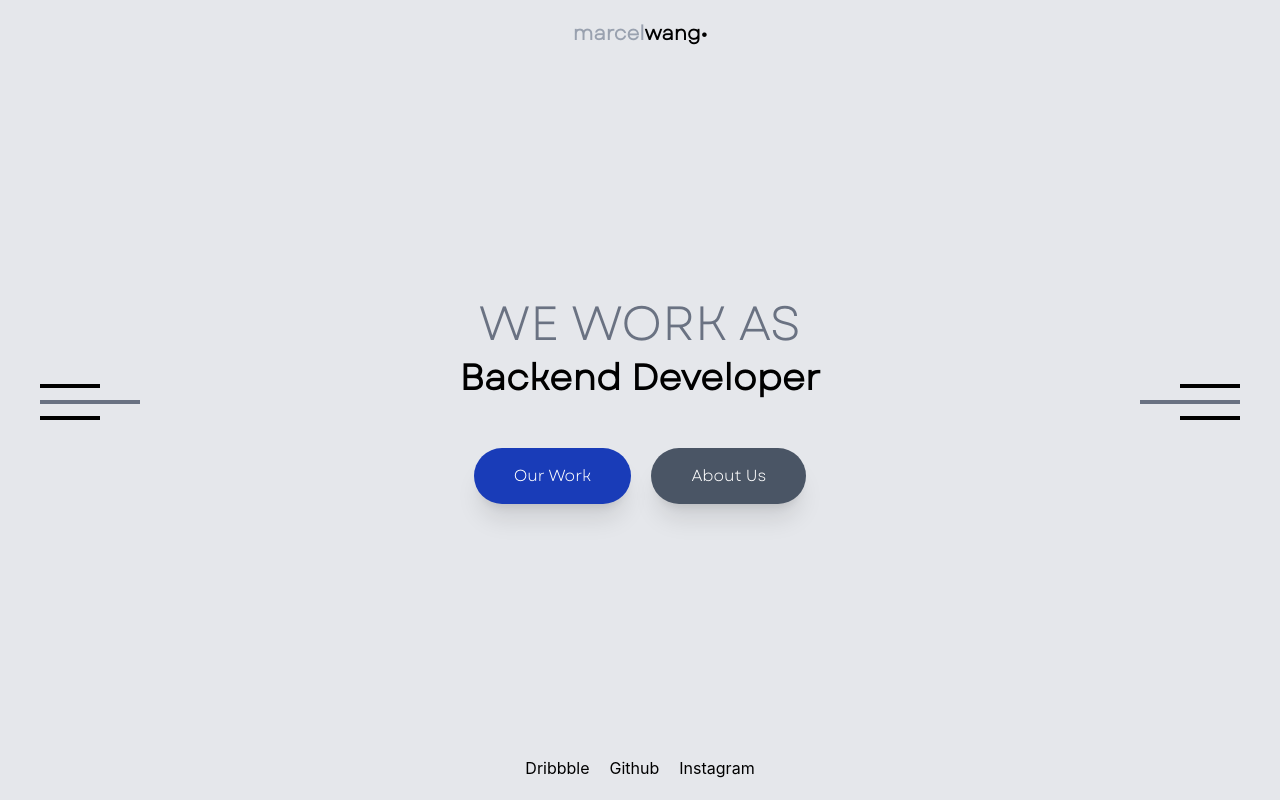
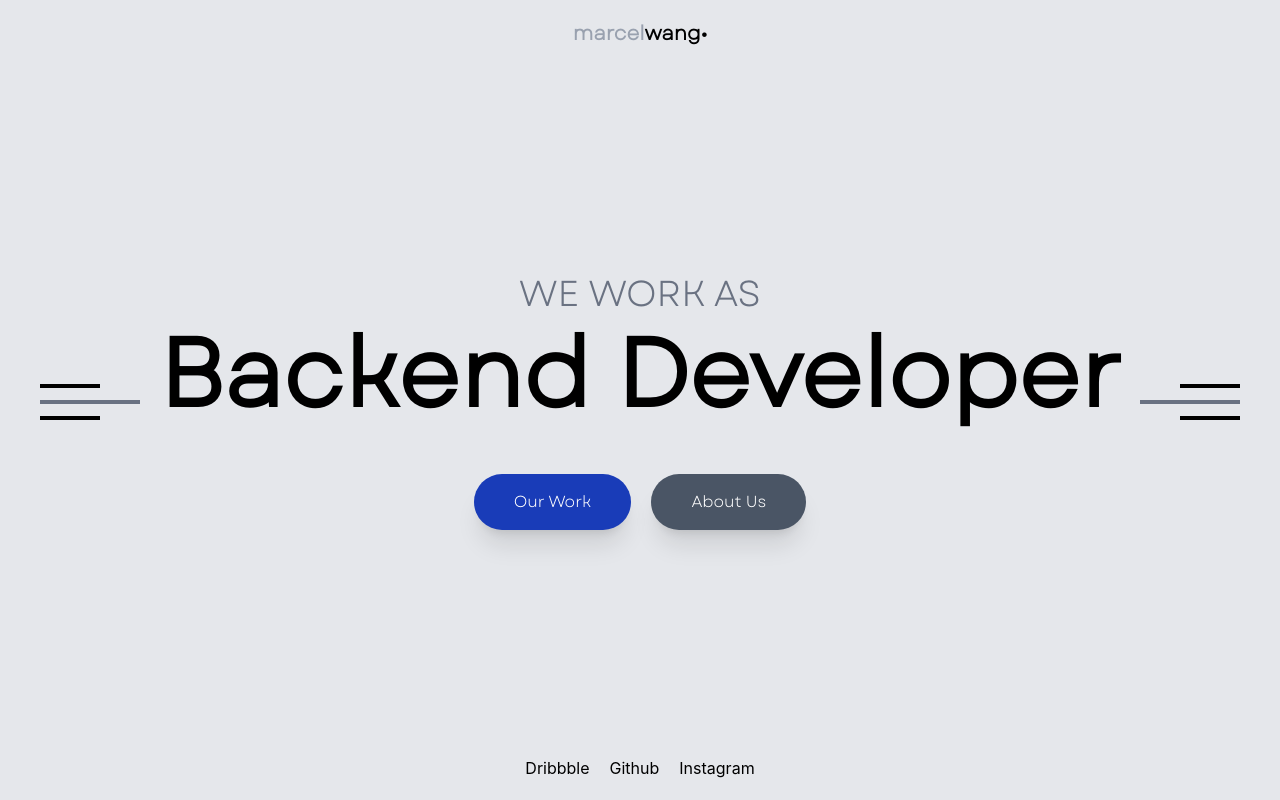
Before and after one commit to MrCel-7/hosh, a React (Vite) app: page /home in a window 1280 px wide. Built offline with nearby package versions, Linux system fonts and the light colour scheme.

Commit message:
Update home page v.2

```diff
--- a/src/pages/Home.jsx
+++ b/src/pages/Home.jsx
@@ -33,18 +33,18 @@ export default function Home() {
 
         <div className="h-full w-full garet flex flex-col items-center justify-center">
           <div className="flex flex-col text-center">
-            <h1 className="text-5xl text-gray-500">WE WORK AS</h1>
-            <div className="overflow-hidden h-[60px]">
+            <h1 className="text-4xl text-gray-500">WE WORK AS</h1>
+            <div className="overflow-hidden h-[120px]">
               <ul
                 className="transition-transform duration-1000 ease-[cubic-bezier(0.22,1,0.36,1)]"
                 style={{
-                  transform: `translateY(-${index * 60}px)`,
+                  transform: `translateY(-${index * 120}px)`,
                 }}
               >
                 {words.map((word, i) => (
                   <li
                     key={i}
-                    className="h-[60px] flex items-center justify-center text-4xl font-bold"
+                    className="h-[120px] flex items-center justify-center text-8xl font-bold"
                   >
                     {word}
                   </li>
```
